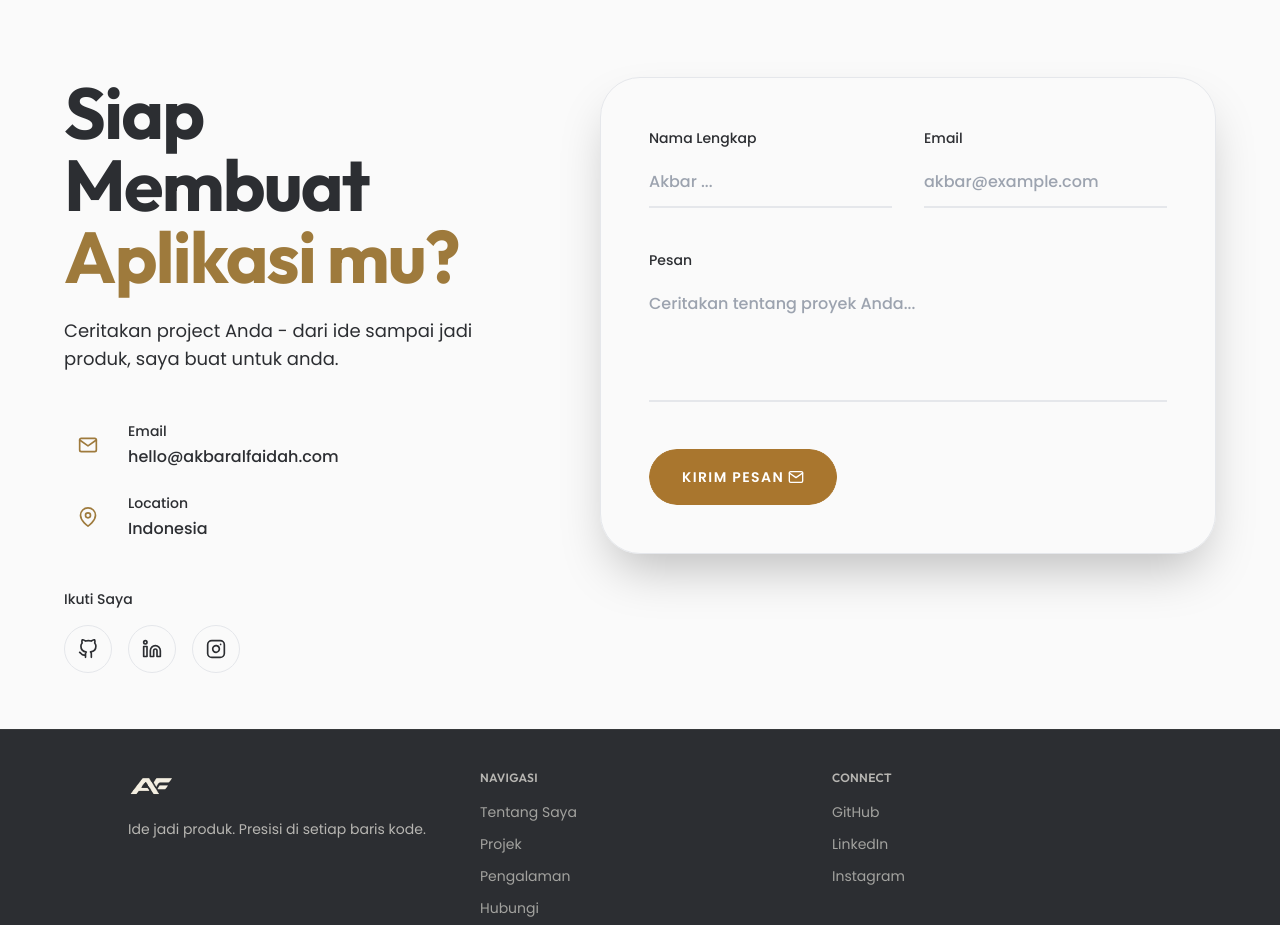
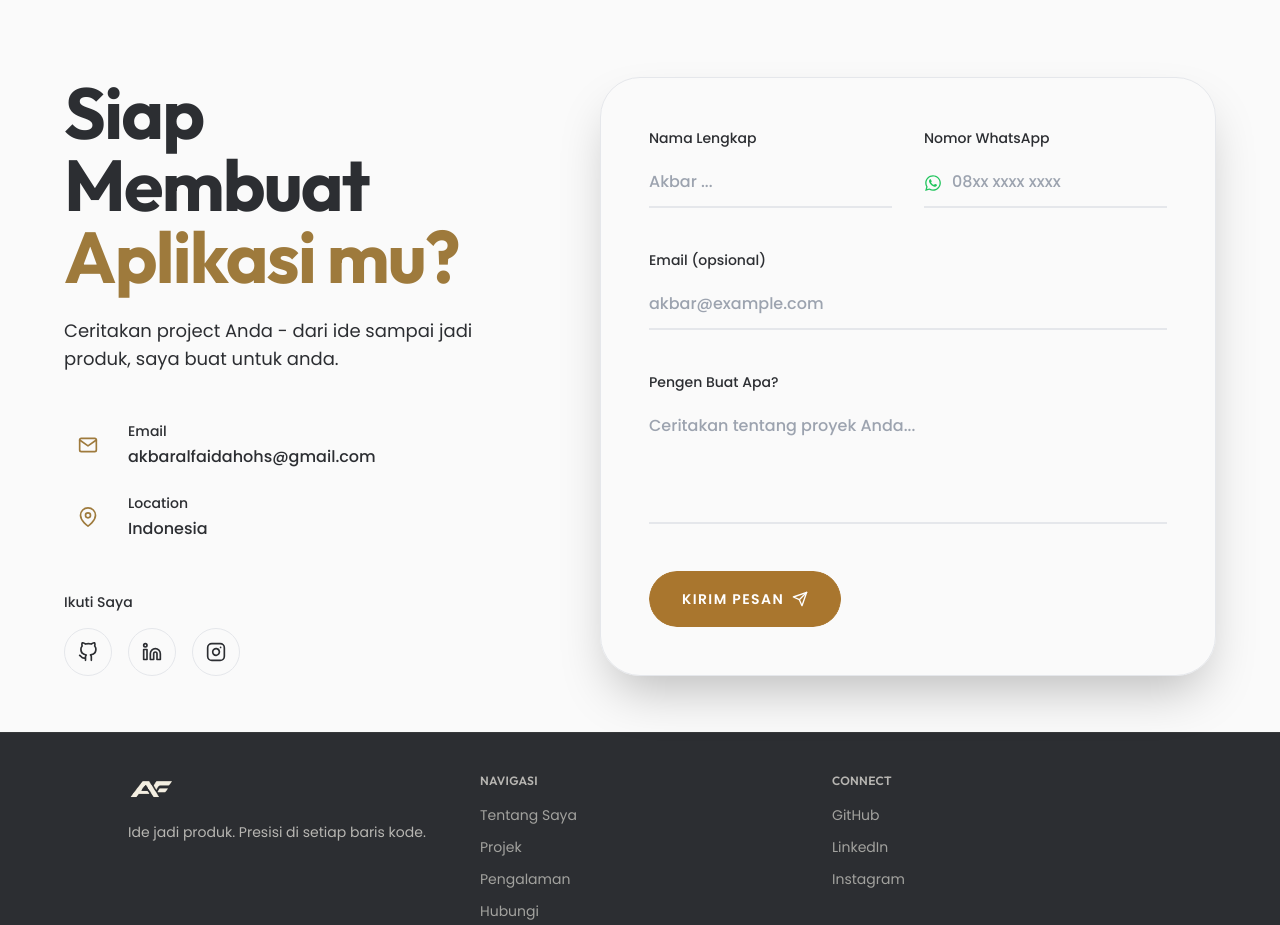
Before and after one commit to akbaralfaidah/akbaralfaidah-website-portofolio, a React (Vite) app: page / in a window 1280 px wide. Shown: the part 7460-8385 px from the top of the page. Built offline with nearby package versions, Linux system fonts and the light colour scheme.

Commit message:
feat: update Contact form with WhatsApp field, optional email, and auto-send to WA

```diff
--- a/src/components/Contact.jsx
+++ b/src/components/Contact.jsx
@@ -1,18 +1,32 @@
 import { useState } from 'react';
 import { useTranslation } from 'react-i18next';
-import { FiMail, FiMapPin, FiGithub, FiLinkedin, FiInstagram } from 'react-icons/fi';
+import { FiMail, FiMapPin, FiGithub, FiLinkedin, FiInstagram, FiSend } from 'react-icons/fi';
+import { FaWhatsapp } from 'react-icons/fa';
 import AnimatedButton from './ui/AnimatedButton';
 
 export default function Contact() {
   const { t } = useTranslation();
-  const [formData, setFormData] = useState({ name: '', email: '', message: '' });
+  const [formData, setFormData] = useState({ name: '', whatsapp: '', email: '', message: '' });
 
   const handleSubmit = (e) => {
     e.preventDefault();
-    const { name, email, message } = formData;
-    const waNumber = "6281234567890"; // Ganti dengan nomor WhatsApp Abay
-    const text = `Halo Akbar, saya ${name} (${email}).%0A%0A${message}`;
-    window.open(`https://wa.me/${waNumber}?text=${text}`, '_blank');
+    const { name, whatsapp, email, message } = formData;
+    const waTarget = '6288108024504'; // Akbar's WhatsApp (removed leading 0, added 62)
+
+    // Build a clean, readable message
+    const lines = [
+      `Halo Akbar! 👋`,
+      ``,
+      `Nama: ${name}`,
+      `WhatsApp: ${whatsapp}`,
+    ];
+    if (email.trim()) {
+      lines.push(`Email: ${email}`);
+    }
+    lines.push(``, `Keperluan:`, message);
+
+    const text = encodeURIComponent(lines.join('\n'));
+    window.open(`https://wa.me/${waTarget}?text=${text}`, '_blank');
   };
 
   return (
@@ -37,7 +51,7 @@ export default function Contact() {
                   </div>
                   <div>
                     <p className="text-sm font-medium text-charcoal/70 dark:text-[#F2F0E8]/70 mb-1">Email</p>
-                    <p className="font-medium text-charcoal dark:text-[#F2F0E8]">hello@akbaralfaidah.com</p>
+                    <p className="font-medium text-charcoal dark:text-[#F2F0E8]">akbaralfaidahohs@gmail.com</p>
                   </div>
                 </div>
                 <div className="flex items-center gap-4">
@@ -80,17 +94,36 @@ export default function Contact() {
                     />
                   </div>
                   <div className="space-y-2">
-                    <label htmlFor="email" className="text-sm font-medium text-charcoal/70 dark:text-[#F2F0E8]/70">{t('contact.form_email')}</label>
+                    <label htmlFor="whatsapp" className="text-sm font-medium text-charcoal/70 dark:text-[#F2F0E8]/70">
+                      {t('contact.form_whatsapp')}
+                    </label>
+                    <div className="relative">
+                      <FaWhatsapp size={18} className="absolute left-0 top-1/2 -translate-y-1/2 text-green-500" />
+                      <input
+                        type="tel"
+                        id="whatsapp"
+                        required
+                        className="w-full bg-transparent border-b-2 border-charcoal/15 dark:border-[#F2F0E8]/15 focus:border-brass py-3 pl-7 outline-none transition-colors text-charcoal dark:text-[#F2F0E8] placeholder:text-charcoal/50 dark:placeholder:text-[#F2F0E8]/50 font-medium"
+                        placeholder={t('contact.form_whatsapp_placeholder')}
+                        value={formData.whatsapp}
+                        onChange={(e) => setFormData({ ...formData, whatsapp: e.target.value })}
+                      />
+                    </div>
+                  </div>
+                </div>
+
+                <div className="space-y-2">
+                  <label htmlFor="email" className="text-sm font-medium text-charcoal/70 dark:text-[#F2F0E8]/70">
+                    {t('contact.form_email')} <span className="text-charcoal/40 dark:text-[#F2F0E8]/40">({t('contact.form_optional')})</span>
+                  </label>
                   <input
                     type="email"
                     id="email"
-                      required
                     className="w-full bg-transparent border-b-2 border-charcoal/15 dark:border-[#F2F0E8]/15 focus:border-brass py-3 outline-none transition-colors text-charcoal dark:text-[#F2F0E8] placeholder:text-charcoal/50 dark:placeholder:text-[#F2F0E8]/50 font-medium"
                     placeholder="akbar@example.com"
                     value={formData.email}
                     onChange={(e) => setFormData({ ...formData, email: e.target.value })}
                   />
-                  </div>
                 </div>
 
                 <div className="space-y-2">
@@ -112,7 +145,7 @@ export default function Contact() {
                   className="w-full md:w-auto px-8 h-14 text-sm tracking-widest uppercase"
                 >
                   {t('contact.cta')}
-                  <FiMail size={16} className="ml-1" />
+                  <FiSend size={16} className="ml-2" />
                 </AnimatedButton>
               </form>
             </div>
--- a/src/components/Navbar.jsx
+++ b/src/components/Navbar.jsx
@@ -136,8 +136,8 @@ export default function Navbar() {
         initial={{ y: -100 }}
         animate={{ y: 0 }}
         className={`fixed top-0 left-0 right-0 z-[999] transition-all duration-300 ${scrolled
-            ? 'py-4 px-6 mx-auto mt-4 max-w-5xl bg-[#F7F5EE]/70 dark:bg-[#1A1A1C]/70 backdrop-blur-lg rounded-full shadow-sm border border-charcoal/10 dark:border-[#F2F0E8]/10'
-            : 'py-6 px-8 bg-transparent'
+          ? 'py-4 px-6 mx-auto mt-4 max-w-5xl bg-[#F7F5EE]/70 dark:bg-[#1A1A1C]/70 backdrop-blur-lg rounded-full shadow-sm border border-charcoal/10 dark:border-[#F2F0E8]/10'
+          : 'py-6 px-8 bg-transparent'
           }`}
       >
         <div className={`flex items-center justify-between ${!scrolled ? 'max-w-6xl mx-auto' : ''}`}>
@@ -216,7 +216,7 @@ export default function Navbar() {
             </div>
 
             <div className={`absolute bottom-12 left-10 flex space-x-6 text-sm font-medium opacity-60 ${theme === 'dark' ? 'text-[#F2F0E8]' : 'text-charcoal'}`}>
-              <a href="mailto:hello@akbaralfaidah.com" className="hover:text-brass transition-colors">Email</a>
+              <a href="mailto:akbaralfaidahohs@gmail.com" className="hover:text-brass transition-colors">Email</a>
               <a href="https://github.com/akbaralfaidah" target="_blank" rel="noopener noreferrer" className="hover:text-brass transition-colors">GitHub</a>
               <a href="https://linkedin.com/in/akbaralfaidah" target="_blank" rel="noopener noreferrer" className="hover:text-brass transition-colors">LinkedIn</a>
             </div>
@@ -232,11 +232,10 @@ export default function Navbar() {
             animate={{ opacity: 1, scale: 1, y: 0 }}
             exit={{ opacity: 0, scale: 0.8, y: 20 }}
             onClick={(e) => handleNavClick(e, 'top')}
-            className={`fixed bottom-6 right-6 md:bottom-8 md:right-10 z-[990] p-3 md:p-4 rounded-full shadow-[0_8px_30px_rgb(0,0,0,0.12)] border transition-all duration-300 hover:-translate-y-1 ${
-              theme === 'dark'
+            className={`fixed bottom-6 right-6 md:bottom-8 md:right-10 z-[990] p-3 md:p-4 rounded-full shadow-[0_8px_30px_rgb(0,0,0,0.12)] border transition-all duration-300 hover:-translate-y-1 ${theme === 'dark'
                 ? 'bg-[#2C2E32]/90 backdrop-blur-md text-[#F2F0E8] border-white/10 hover:bg-[#F2F0E8] hover:text-charcoal'
                 : 'bg-white/90 backdrop-blur-md text-charcoal border-black/5 hover:bg-charcoal hover:text-white'
-            }`}
+              }`}
             aria-label="Scroll to top"
           >
             <FiArrowUp size={22} />
--- a/src/i18n/locales/en.json
+++ b/src/i18n/locales/en.json
@@ -87,8 +87,11 @@
     "desc": "Tell me about your project - from idea to finished product, I'll help make it happen",
     "follow_me": "Follow Me",
     "form_name": "Full Name",
+    "form_whatsapp": "WhatsApp Number",
+    "form_whatsapp_placeholder": "08xx xxxx xxxx",
     "form_email": "Email",
-    "form_message": "Message",
+    "form_optional": "optional",
+    "form_message": "What Do You Want to Build?",
     "cta": "Send Message",
     "form_name_placeholder": "Your name...",
     "form_message_placeholder": "Tell me about your project..."
--- a/src/i18n/locales/id.json
+++ b/src/i18n/locales/id.json
@@ -87,8 +87,11 @@
     "desc": "Ceritakan project Anda - dari ide sampai jadi produk, saya buat untuk anda.",
     "follow_me": "Ikuti Saya",
     "form_name": "Nama Lengkap",
+    "form_whatsapp": "Nomor WhatsApp",
+    "form_whatsapp_placeholder": "08xx xxxx xxxx",
     "form_email": "Email",
-    "form_message": "Pesan",
+    "form_optional": "opsional",
+    "form_message": "Pengen Buat Apa?",
     "cta": "Kirim Pesan",
     "form_name_placeholder": "Akbar ...",
     "form_message_placeholder": "Ceritakan tentang proyek Anda..."
```
Lines whose indentation alone changed are shown as unchanged.
